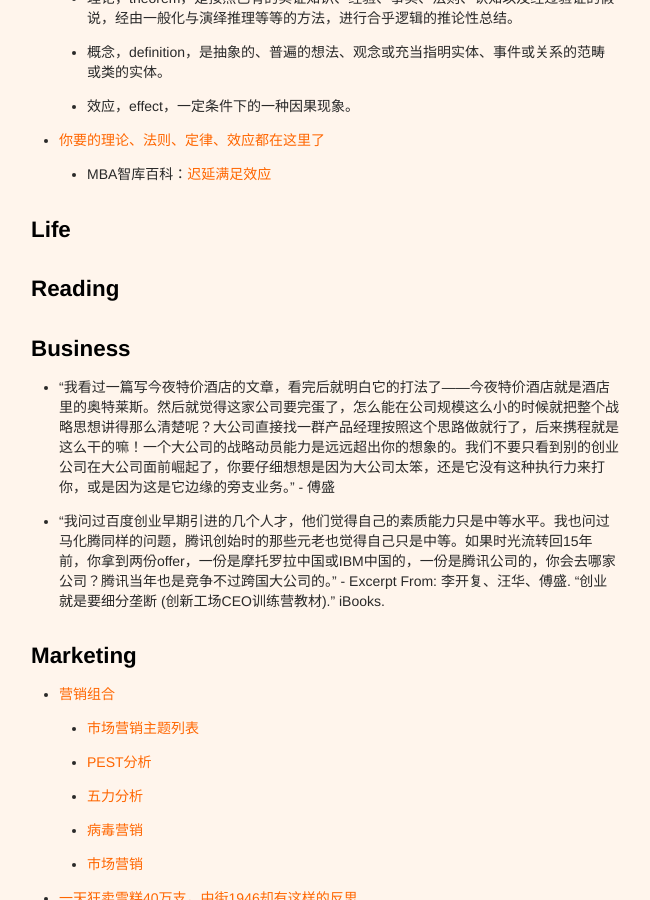
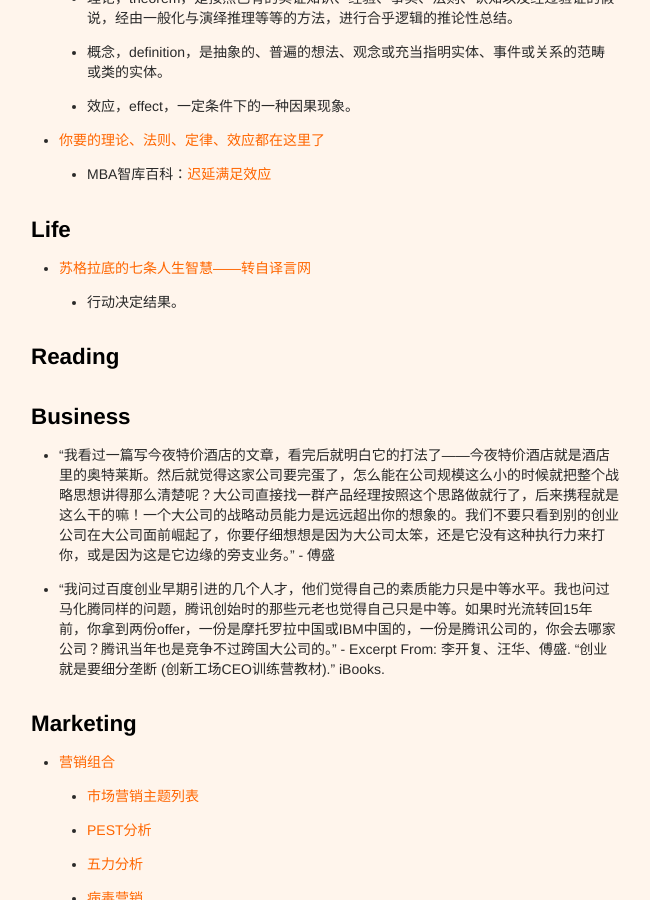
Before and after one commit to xianyuxmu/xianyuxmu.github.io, a Jekyll site: the page built from _posts/2018-03-01-monthly-reading.md, in a window 1280 px wide and 900 px high, scrolled down 1098 px. Shown: the whole window, without its empty margins (315-965 px from the left). Built offline with Jekyll 4.4.1, drawn with Linux system fonts in a browser that asks for light colours; comment, search, counter and statistics services are not loaded.

Commit message:
苏格拉底

```diff
--- a/_posts/2018-03-01-monthly-reading.md
+++ b/_posts/2018-03-01-monthly-reading.md
@@ -42,6 +42,8 @@ tags:
 
 ## Life
 
+- [苏格拉底的七条人生智慧——转自译言网](https://www.douban.com/note/77658670/)
+	- 行动决定结果。
 
 ## Reading
 
```
